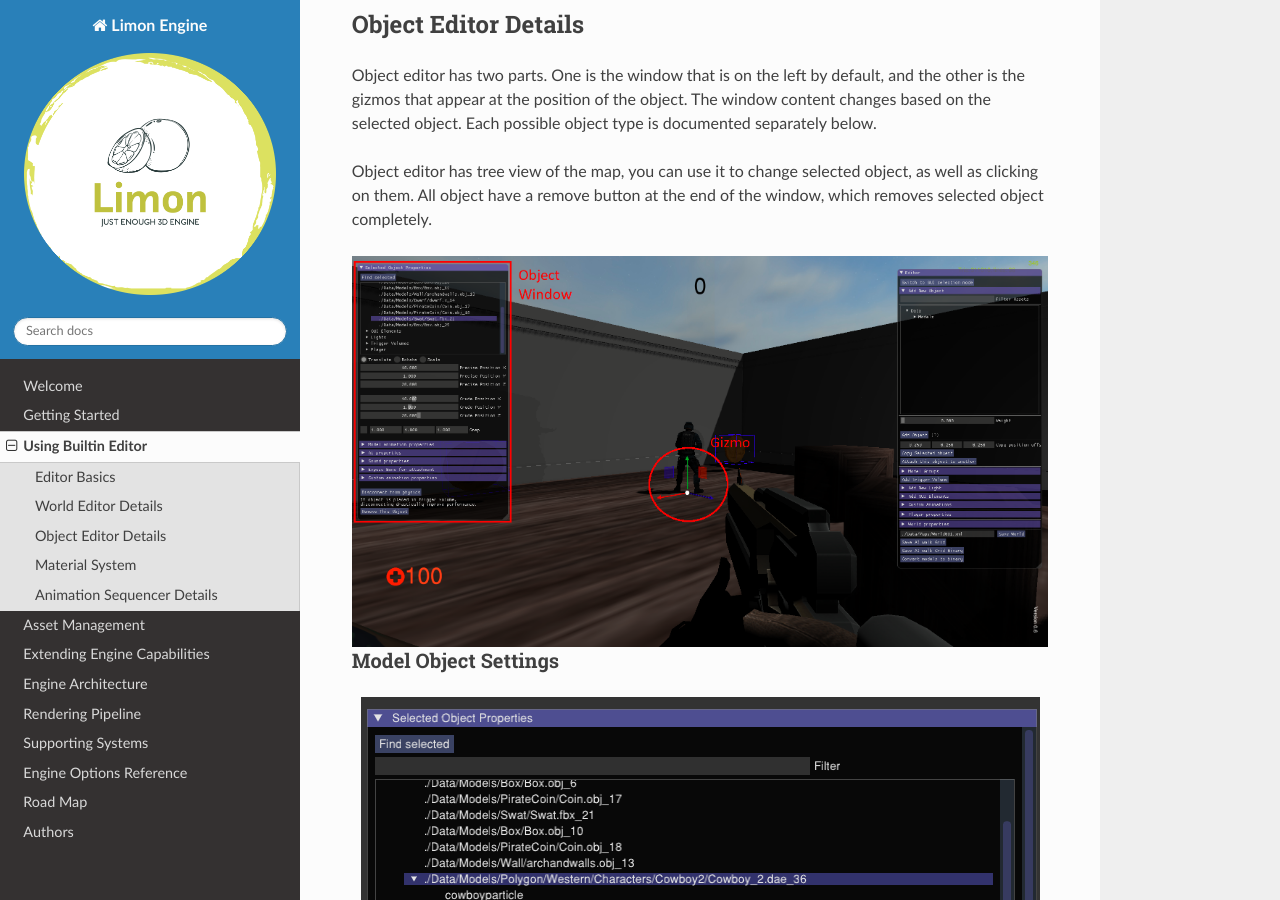
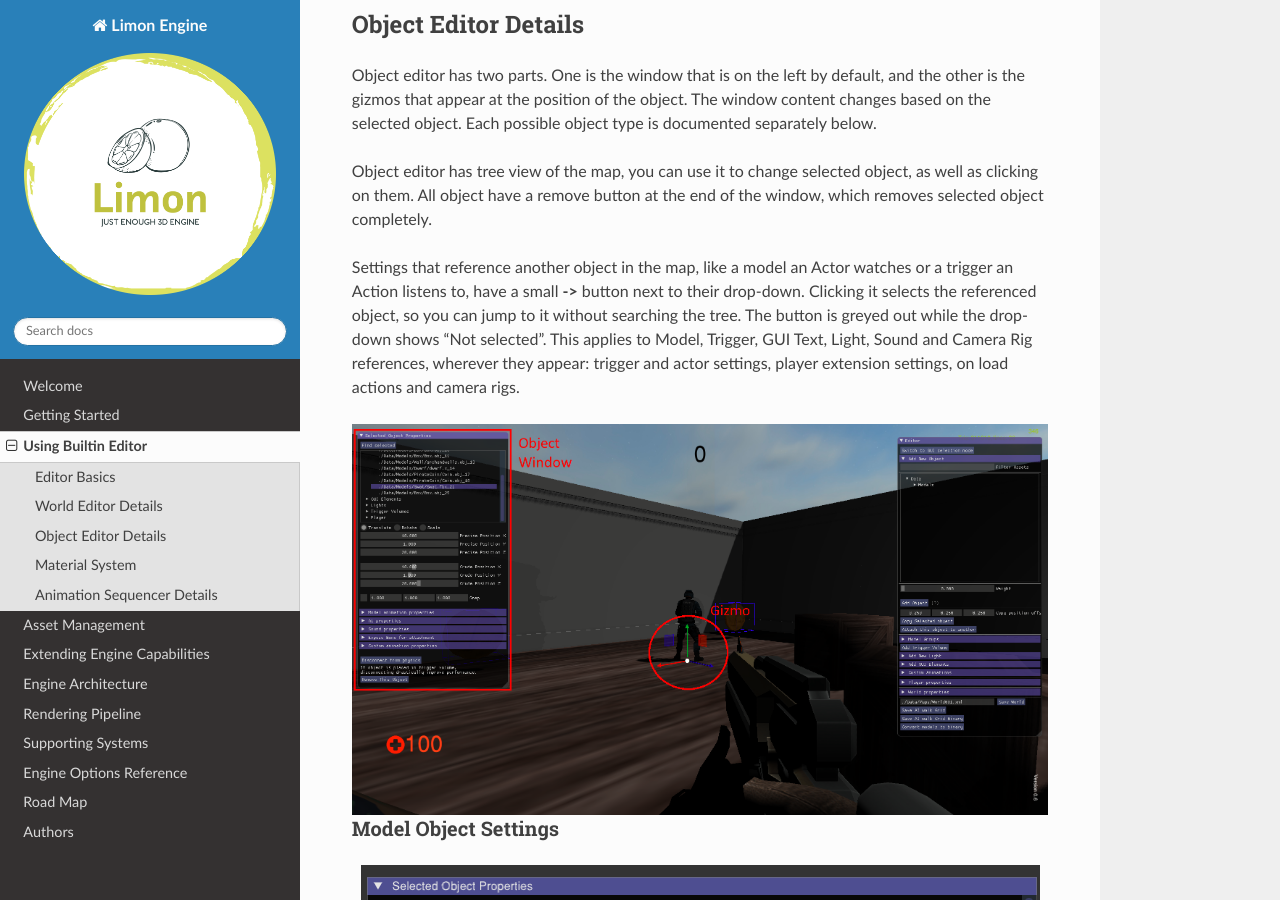
Before and after one commit to enginmanap/limonEngine-docs, a Sphinx documentation site: the page built from docs/UsingTheEditor.rst, in a window 1280 px wide and 900 px high, scrolled down 22324 px. Built offline with Sphinx 7.4.7 and the Read the Docs theme 3.1.0, drawn with Linux system fonts in a browser that asks for light colours.

Commit message:
Document go to reference function

```diff
--- a/docs/ExtendingByAPI/CPPAPIUsage.rst
+++ b/docs/ExtendingByAPI/CPPAPIUsage.rst
@@ -88,6 +88,8 @@ Possible values:
 * SOUND: Lists the sounds in the map. Uses value type LONG, sets world object ID. Stale IDs are detected and reset.
 * CAMERA_RIG: Lists the camera rigs in the map. Uses value type LONG, sets world object ID. Stale IDs are detected and reset.
 
+MODEL, TRIGGER, GUI_TEXT, LIGHT, SOUND and CAMERA_RIG widgets also get a **->** button next to the drop-down, which selects the referenced object in the editor. It is disabled while nothing is selected. Nothing is needed from the extension for this.
+
 ValueTypes Enum
 ===============
 
--- a/docs/UsingTheEditor.rst
+++ b/docs/UsingTheEditor.rst
@@ -278,6 +278,8 @@ Object Editor Details
 Object editor has two parts. One is the window that is on the left by default, and the other is the gizmos that appear at the position of the object. The window content changes based on the selected object. Each possible object type is documented separately below.
 
 Object editor has tree view of the map, you can use it to change selected object, as well as clicking on them. All object have a remove button at the end of the window, which removes selected object completely.
+
+Settings that reference another object in the map, like a model an Actor watches or a trigger an Action listens to, have a small **->** button next to their drop-down. Clicking it selects the referenced object, so you can jump to it without searching the tree. The button is greyed out while the drop-down shows "Not selected". This applies to Model, Trigger, GUI Text, Light, Sound and Camera Rig references, wherever they appear: trigger and actor settings, player extension settings, on load actions and camera rigs.
 
 .. figure:: _static/media/images/ObjectEditor/object_marked.png
     :align: center
--- a/docs/_extra/llms-full.txt
+++ b/docs/_extra/llms-full.txt
@@ -33,6 +33,8 @@ GenericParameter serves three concerns simultaneously: load from disk, serialize
 - CAMERA_RIG → dropdown of map camera rigs → LONG (world object ID)
 
 Stale ID detection: any type referencing a GameObject by ID detects dangling references on load (object removed after save) and resets the parameter rather than leaving a stale ID.
+
+Jump to reference: MODEL, TRIGGER, GUI_TEXT, LIGHT, SOUND and CAMERA_RIG widgets have a "->" button after the dropdown that makes the referenced object the editor's picked object. Disabled while the parameter is unset.
 
 ### ValueType union
 
```
